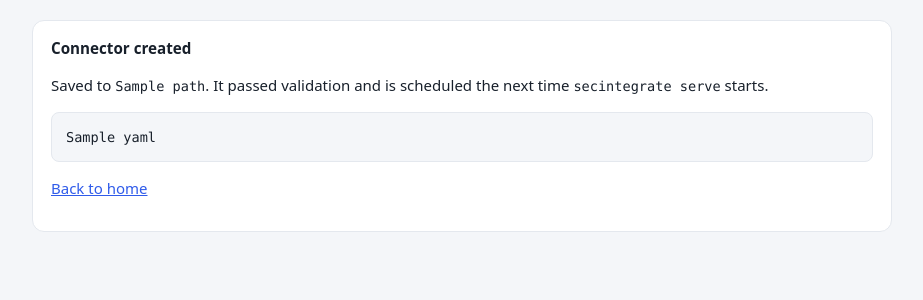
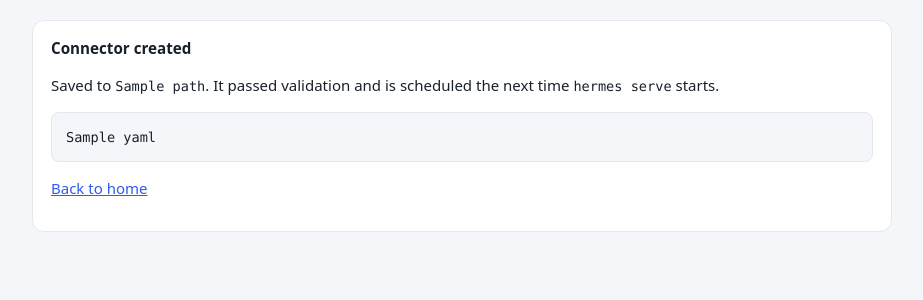
Before and after one commit to Byetron/Mitigata, a Python web app: template src/secintegrate/web/templates/new_connector.html in a window 1280 px wide. Shown: the part 82-382 px from the top of the page, without its empty margins (34-957 px from the left). Run offline with Jinja, Linux system fonts and the light colour scheme; the template is opened without the code that fills it: most values are stand-ins (such as "Sample title", 1, 10 or a date in 2020).

Commit message:
Rename application to Hermes
Co-Authored-By: Claude Sonnet 5.5 <noreply@anthropic.com>

```diff
--- a/pyproject.toml
+++ b/pyproject.toml
@@ -5,7 +5,7 @@ build-backend = "setuptools.build_meta"
 [project]
 name = "secintegrate"
 version = "0.1.0"
-description = "Config-driven security integration platform"
+description = "Hermes: config-driven security integration platform"
 requires-python = ">=3.11"
 dependencies = [
   "httpx>=0.27",
@@ -21,6 +21,7 @@ dependencies = [
 dev = ["pytest>=8", "pytest-httpserver>=1.0"]
 
 [project.scripts]
+hermes = "secintegrate.cli:app"
 secintegrate = "secintegrate.cli:app"
 
 [tool.setuptools.packages.find]
--- a/src/secintegrate/__init__.py
+++ b/src/secintegrate/__init__.py
@@ -1,3 +1,3 @@
-"""Config-driven security integration platform."""
+"""Hermes: config-driven security integration platform."""
 
 __version__ = "0.1.0"
--- a/src/secintegrate/cli.py
+++ b/src/secintegrate/cli.py
@@ -12,7 +12,7 @@ from .config.validator import validate_dir, validate_paths
 from .logging_utils import setup_logging
 from .storage.db import Database
 
-app = typer.Typer(help="Config-driven security integration platform.", no_args_is_help=True)
+app = typer.Typer(help="Hermes: config-driven security integration platform.", no_args_is_help=True)
 db_app = typer.Typer(help="Database maintenance.", no_args_is_help=True)
 app.add_typer(db_app, name="db")
 
@@ -84,7 +84,7 @@ def serve(port: int = typer.Option(8000, "--port"), config_dir: Path = CONFIG_DI
     configs = []
     for f in config_files(config_dir):
         if f in bad_files:
-            log.warning("skipping %s: invalid config (run 'secintegrate validate')", f)
+            log.warning("skipping %s: invalid config (run 'hermes validate')", f)
             continue
         cfg = parse_config(f)
         db.ensure_connection(cfg.connector)
--- a/src/secintegrate/web/templates/base.html
+++ b/src/secintegrate/web/templates/base.html
@@ -4,7 +4,7 @@
 <meta charset="utf-8">
 <meta name="viewport" content="width=device-width, initial-scale=1">
 {% block refresh %}{% endblock %}
-<title>{% block title %}Security Integration{% endblock %}</title>
+<title>{% block title %}Hermes{% endblock %}</title>
 <style>
   :root {
     --bg: #f4f6f9; --card: #ffffff; --line: #e4e8ee; --text: #18202b; --muted: #64707f;
--- a/src/secintegrate/web/templates/home.html
+++ b/src/secintegrate/web/templates/home.html
@@ -1,8 +1,8 @@
 {% extends "base.html" %}
-{% block title %}Security Integration Overview{% endblock %}
+{% block title %}Hermes{% endblock %}
 {% block refresh %}<meta http-equiv="refresh" content="30">{% endblock %}
-{% block heading %}Security Integration Overview{% endblock %}
-{% block subtitle %}Data pulled from {{ conns|length }} connectors into one local store. Refreshes every 30 seconds.{% endblock %}
+{% block heading %}Hermes{% endblock %}
+{% block subtitle %}Security integration platform. Data pulled from {{ conns|length }} connectors into one local store. Refreshes every 30 seconds.{% endblock %}
 
 {% block style %}
   .stats { grid-template-columns: repeat(auto-fit, minmax(170px, 1fr)); }
--- a/src/secintegrate/web/templates/new_connector.html
+++ b/src/secintegrate/web/templates/new_connector.html
@@ -1,5 +1,5 @@
 {% extends "base.html" %}
-{% block title %}New connector{% endblock %}
+{% block title %}New connector | Hermes{% endblock %}
 {% block heading %}New connector{% endblock %}
 {% block subtitle %}Fill in the form to generate a validated connector config. Secret values are never accepted, only env var names.{% endblock %}
 
@@ -46,7 +46,7 @@
   <div class="card ok">
     <h3>Connector created</h3>
     <p>Saved to <code>{{ result.path }}</code>. It passed validation and is scheduled the next time
-       <code>secintegrate serve</code> starts.</p>
+       <code>hermes serve</code> starts.</p>
     <pre>{{ result.yaml }}</pre>
     <p><a href="/">Back to home</a></p>
   </div>
```
Also changed, not shown: tests/test_web.py (+1 -1 lines), README.md.
